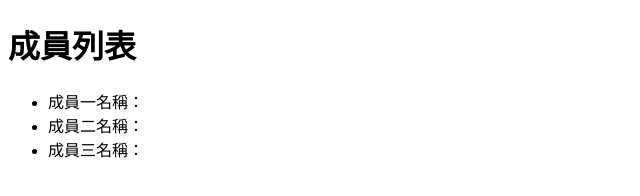
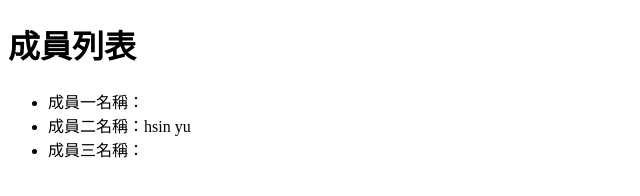
Before and after one commit to Hsuanin1214/1107-task4, a plain HTML site: page index.html in a window 1280 px wide. Shown: the full height of the page, 0-640 px from the left. Drawn offline with Linux system fonts and the light colour scheme.

Commit message:
新增成員二

```diff
--- a/index.html
+++ b/index.html
@@ -9,7 +9,7 @@
     <h1>成員列表</h1>
     <ul>
         <li>成員一名稱：</li>
-        <li>成員二名稱：</li>
+        <li>成員二名稱：hsin yu</li>
         <li>成員三名稱：</li>
     </ul>
 </body>
```
